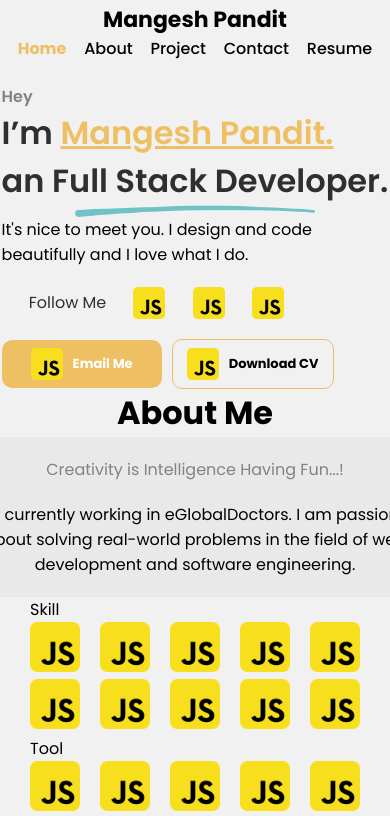
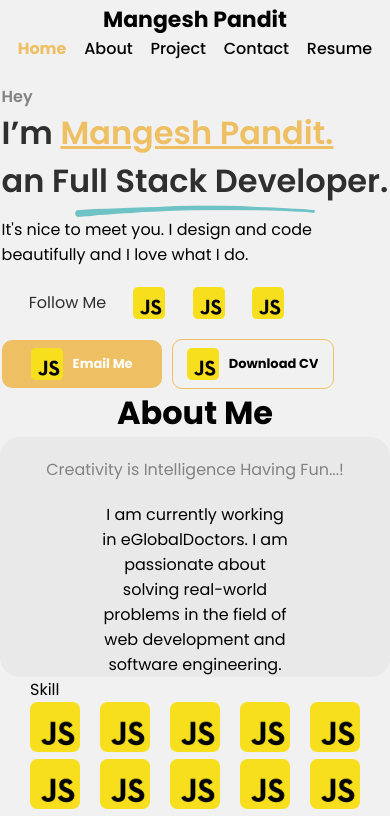
Before and after one commit to alicehack2020/port_of_mangesh, a React (Create React App) app: page / in a window 390 px wide. Shown: the top 816 px of the page. Built offline with nearby package versions, Linux system fonts and the light colour scheme.

Commit message:
about size issue

```diff
--- a/src/components/about/About.css
+++ b/src/components/about/About.css
@@ -26,6 +26,10 @@
 .about_line{
     color:#828282;
 }
+.about_me{
+    width: 50%;
+    margin: auto;
+}
 
 /* --------------------skill section------------------- */
 
@@ -44,11 +48,12 @@
 
     .about_div{
         background-color: #E9E9E9;
-        width: 70rem;
-        height: 10rem;
+        width: 100%;
+        height: auto;
         text-align: center;
         border-radius: 20px;
     }
+
   }
 
 
--- a/src/components/about/About.jsx
+++ b/src/components/about/About.jsx
@@ -11,8 +11,8 @@ const About = () => {
         <div className='about_div'>
             <p className='about_line'>Creativity is Intelligence Having Fun...!</p>
             <p className='about_me'>
-            I am currently working in eGlobalDoctors. I am passionate <br/>
-            about solving real-world problems in the field of web <br/>
+            I am currently working in eGlobalDoctors. I am passionate
+            about solving real-world problems in the field of web
             development and software engineering.
             </p>
         </div>
```
